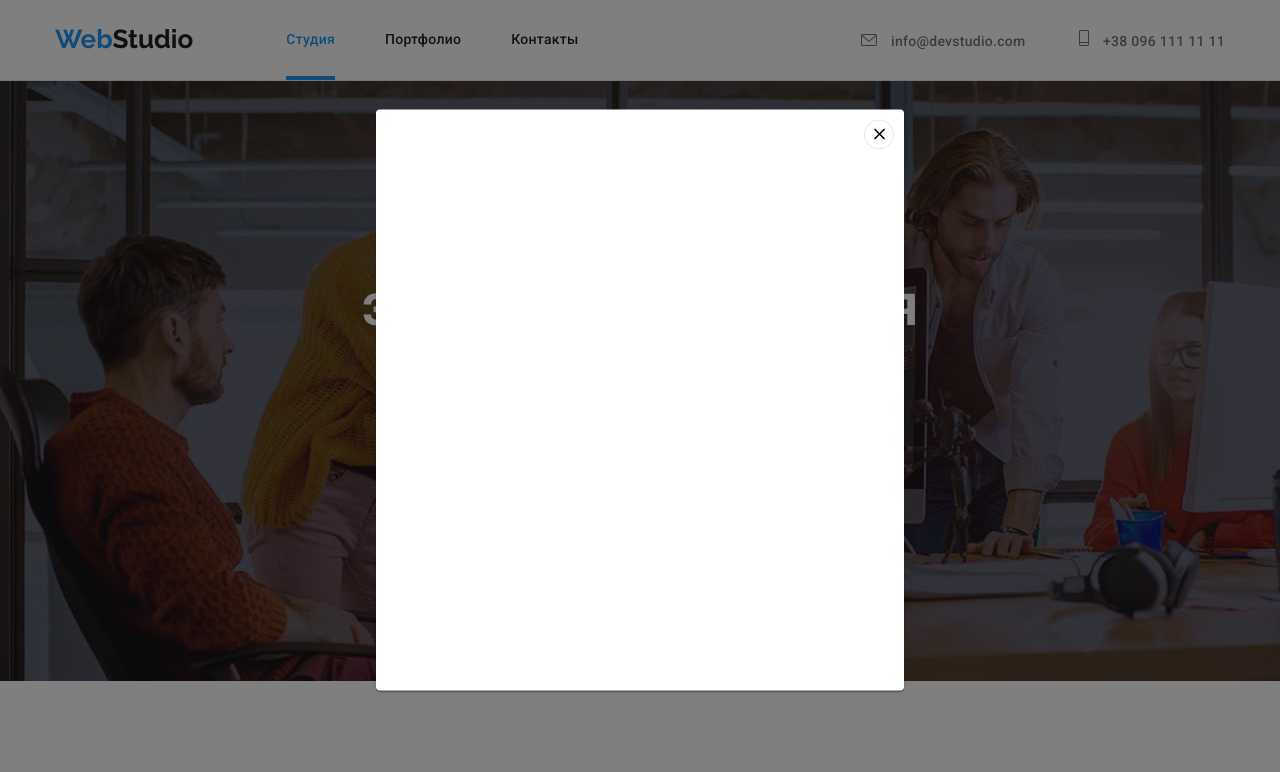
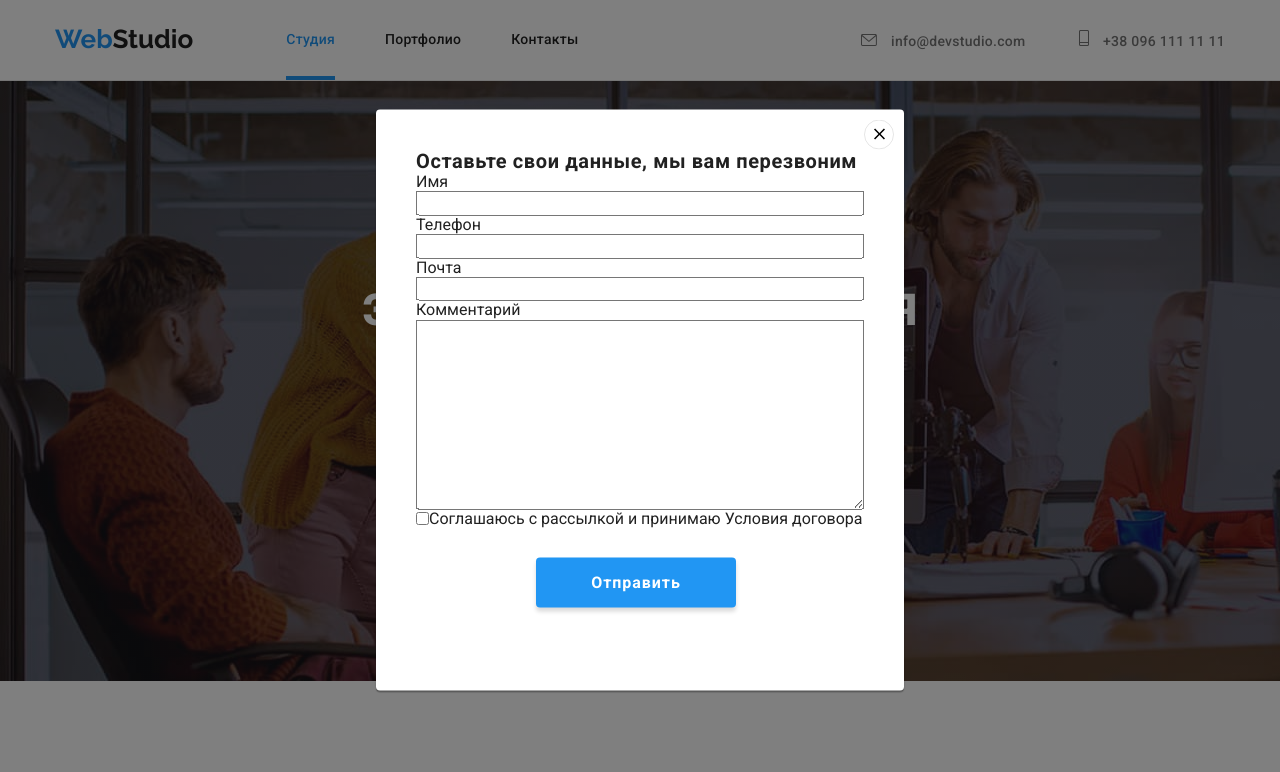
Before and after one commit to chetkiy777/goit-markup-hw-06, a website: page index.html in a window 1280 px wide. Both pictures are taken after a click on the button "Заказать услугу". Shown: the top 772 px of the page. Drawn offline with Linux system fonts and the light colour scheme.

Commit message:
add few styles form

```diff
--- a/css/style.css
+++ b/css/style.css
@@ -97,10 +97,9 @@ h2 {
 
   height: 581px;
   width: 528px;
+  padding: 40px;
   display: flex;
   flex-direction: column;
-  align-items: center;
-  padding: 40px;
 
   transform: translate(-50%, -50%);
 
@@ -108,6 +107,44 @@ h2 {
     0px 2px 1px rgba(0, 0, 0, 0.2);
   border-radius: 4px;
   background-color: var(--main-white-color);
+}
+
+.modal-title {
+  font-weight: bold;
+  font-size: 20px;
+  line-height: 1.15;
+  letter-spacing: 0.03em;
+  color: var(--main-text-color);
+}
+
+.order-form {
+  display: flex;
+  flex-direction: column;
+}
+
+.modal-accept {
+  display: flex;
+  flex-direction: row;
+}
+
+.send-btn {
+  height: 50px;
+  width: 200px;
+  background-color: var(--accent-color);
+  box-shadow: 0px 4px 4px rgba(0, 0, 0, 0.15);
+  border-radius: 4px;
+  outline: none;
+  border: none;
+
+  margin-top: 30px;
+  transform: translateX(60%);
+
+  text-align: center;
+  font-weight: bold;
+  font-size: 16px;
+  line-height: 30px;
+  letter-spacing: 0.06em;
+  color: var(--main-white-color);
 }
 
 .close-btn {
@@ -759,6 +796,7 @@ h2 {
   background-color: var(--accent-color);
   box-shadow: 0px 4px 4px rgba(0, 0, 0, 0.15);
   border-radius: 4px;
+  border: none;
 
   text-align: center;
   font-weight: bold;
--- a/index.html
+++ b/index.html
@@ -16,6 +16,29 @@
         <!-- Header - block -->
         <div class="backdrop is-hidden" data-backdrop>
             <div class="modal">
+
+                <form class="order-form">
+                    <p class="modal-title">Оставьте свои данные, мы вам перезвоним</p>
+
+                    <label for="name">Имя</label>
+                    <input type="text" name="name" id="name">
+
+                    <label for="tel">Телефон</label>
+                    <input type="tel" name="tel" id="tel">
+
+                    <label for="mail">Почта</label>
+                    <input type="email" name="mail" id="mail">
+
+                    <label for="comment">Комментарий</label>
+                    <textarea name="comment" id="comment"  rows="10"></textarea>
+
+                    <div class="modal-accept">
+                    <input type="checkbox" name="accept" id="accept">
+                    <label for="accept">Соглашаюсь с рассылкой и принимаю Условия договора</label>
+                    </div>
+
+                    <button type="submit" class="send-btn">Отправить</button>
+                </form>
                 <button class="close-btn" data-modal-close>
                     <img src="./images/close.svg" alt="close-btn">
                 </button>
```
